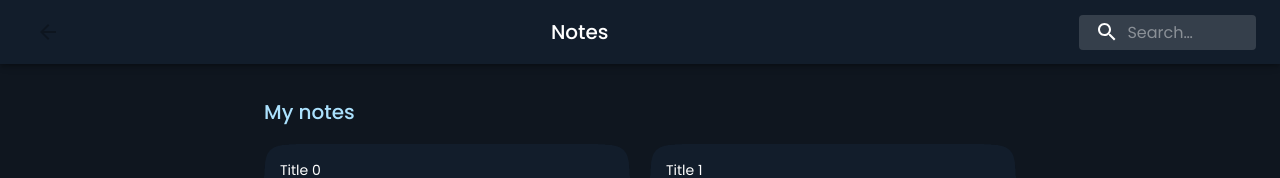
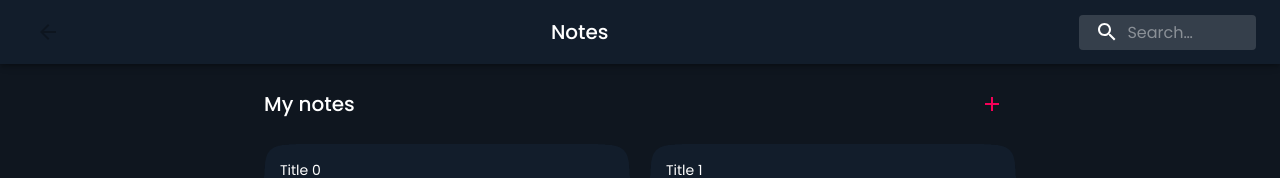
Before and after one commit to mrmikehoyt/chat-app, a React (Create React App) app: page /notes in a window 1280 px wide. Shown: the top 178 px of the page. Built offline with nearby package versions, Linux system fonts and the light colour scheme.

Commit message:
Implement Note Add Button

```diff
--- a/src/pages/Notes/index.jsx
+++ b/src/pages/Notes/index.jsx
@@ -7,7 +7,11 @@ import {
   Box,
   GridList,
   GridListTile,
+  IconButton,
 } from '@material-ui/core';
+import {
+  Add,
+} from '@material-ui/icons';
 import Header from '../../components/Header';
 import NoteCard from '../../components/NoteCard';
 
@@ -17,8 +21,14 @@ const useStyles = makeStyles((theme) => ({
     maxWidth: 752,
     marginBottom: 100,
   },
-  title: {
-    margin: theme.spacing(4, 0, 2),
+  header: {
+    display: 'flex',
+    justifyContent: 'space-between',
+    alignItems: 'center',
+    margin: theme.spacing(2, 0, 2),
+  },
+  icon: {
+    height: 'fit-content',
   },
 }));
 
@@ -30,6 +40,7 @@ function NotesPage() {
     .map(
       (value, i) => [{
         id: i,
+        title: `Title ${i}`,
         message: `Test ${i}`,
       }],
     );
@@ -41,9 +52,14 @@ function NotesPage() {
         <div className={classes.root}>
           <Grid container spacing={2}>
             <Grid item xs={12} md={12}>
-              <Typography variant="h6" className={classes.title} color="primary">
-                My notes
-              </Typography>
+              <div className={classes.header}>
+                <Typography variant="h6">
+                  My notes
+                </Typography>
+                <IconButton aria-label="add an note" color="secondary">
+                  <Add />
+                </IconButton>
+              </div>
 
               <div>
                 <GridList cellHeight="auto" cols={2} spacing={20}>
```
